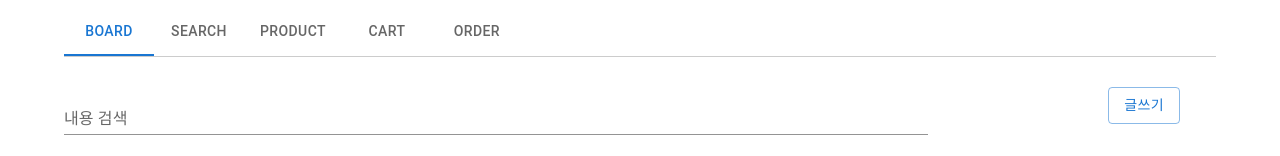
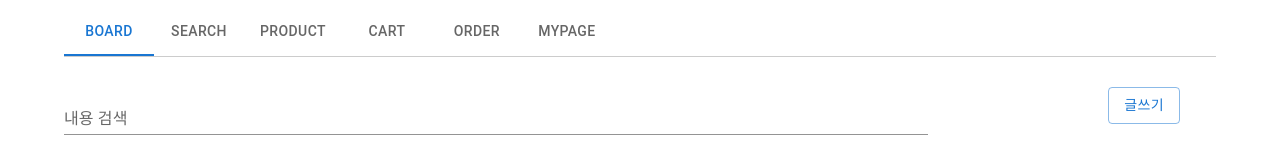
Before and after one commit to iamidlek/ExrKDT-ReactMini, a React (Create React App) app: page / in a window 1280 px wide. Shown: the top 156 px of the page. Built offline with nearby package versions, Linux system fonts and the light colour scheme; no server answers.

Commit message:
feat: Guard and add route

```diff
--- a/src/components/Router.js
+++ b/src/components/Router.js
@@ -18,26 +18,36 @@ const Routes = () => {
     setValue(newValue);
   };
 
+  const garud = (path) => {
+    if (!auth.user_email && path !== "/") {
+      requireLogin();
+      setValue(0);
+    } else {
+      navigate(path);
+    }
+  };
+
   const requireLogin = () => {
-    console.log("로그인 페이지로 이동");
+    navigate("/login");
   };
 
   useEffect(() => {
-    if (!auth.user_email && pathname !== "/") requireLogin();
-    if (pathname === "/") setValue(0);
+    if (pathname === "/" || pathname === "/login") setValue(0);
     if (pathname === "/search") setValue(1);
     if (pathname.includes("/product")) setValue(2);
     if (pathname === "/cart") setValue(3);
     if (pathname.includes("/order")) setValue(4);
+    if (pathname.includes("/mypage")) setValue(5);
   }, [pathname]);
   return (
     <Box sx={{ borderBottom: 1, borderColor: "#ccc", marginBottom: "30px" }}>
       <Tabs value={value} onChange={handleChange}>
-        <Tab label="Board" onClick={() => navigate("/")} />
-        <Tab label="Search" onClick={() => navigate("/search")} />
-        <Tab label="Product" onClick={() => navigate("/product")} />
-        <Tab label="Cart" onClick={() => navigate("/cart")} />
-        <Tab label="Order" onClick={() => navigate("/order")} />
+        <Tab label="Board" onClick={() => garud("/")} />
+        <Tab label="Search" onClick={() => garud("/search")} />
+        <Tab label="Product" onClick={() => garud("/product")} />
+        <Tab label="Cart" onClick={() => garud("/cart")} />
+        <Tab label="Order" onClick={() => garud("/order")} />
+        <Tab label="mypage" onClick={() => garud("/mypage")} />
       </Tabs>
     </Box>
   );
```
